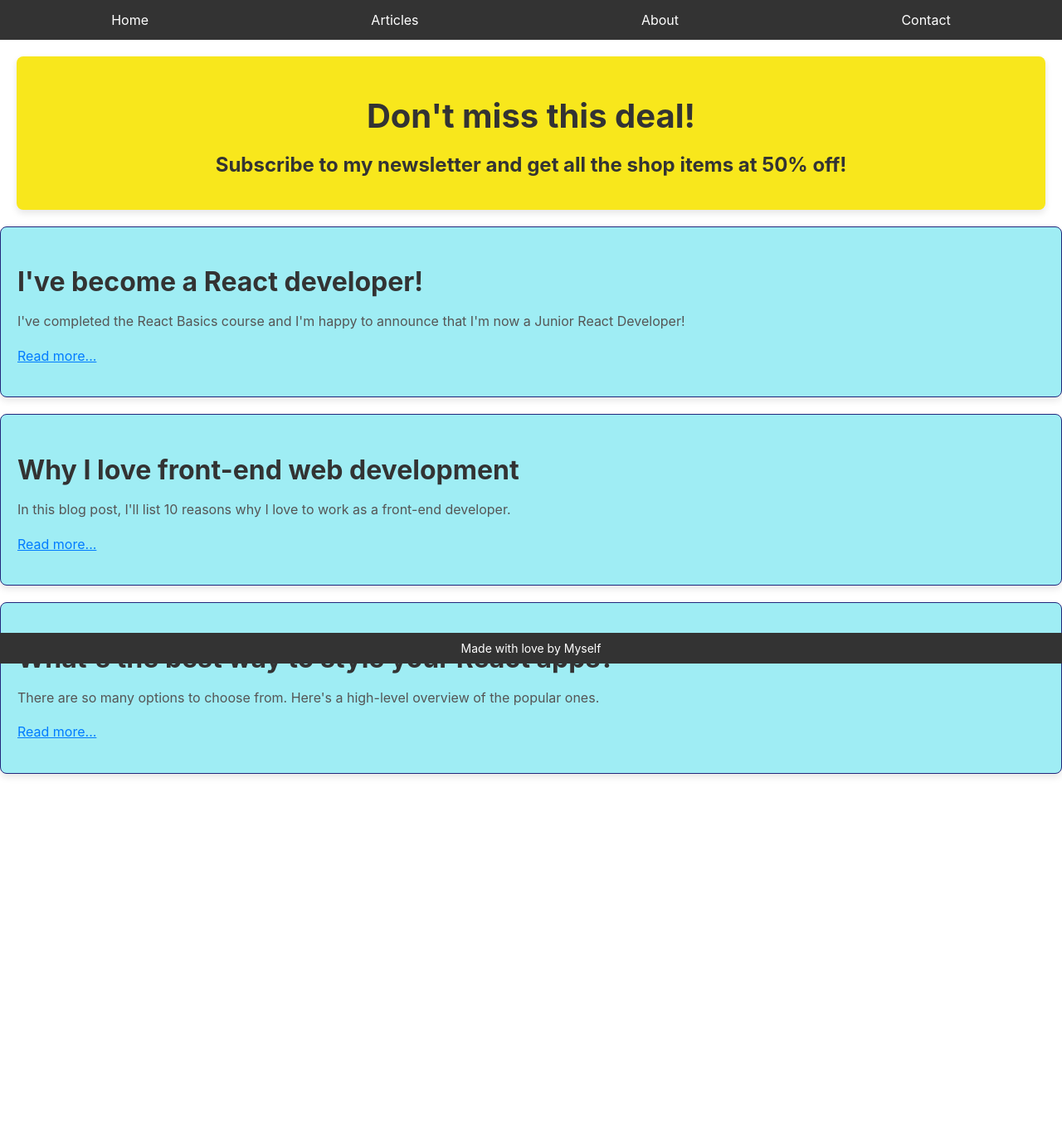
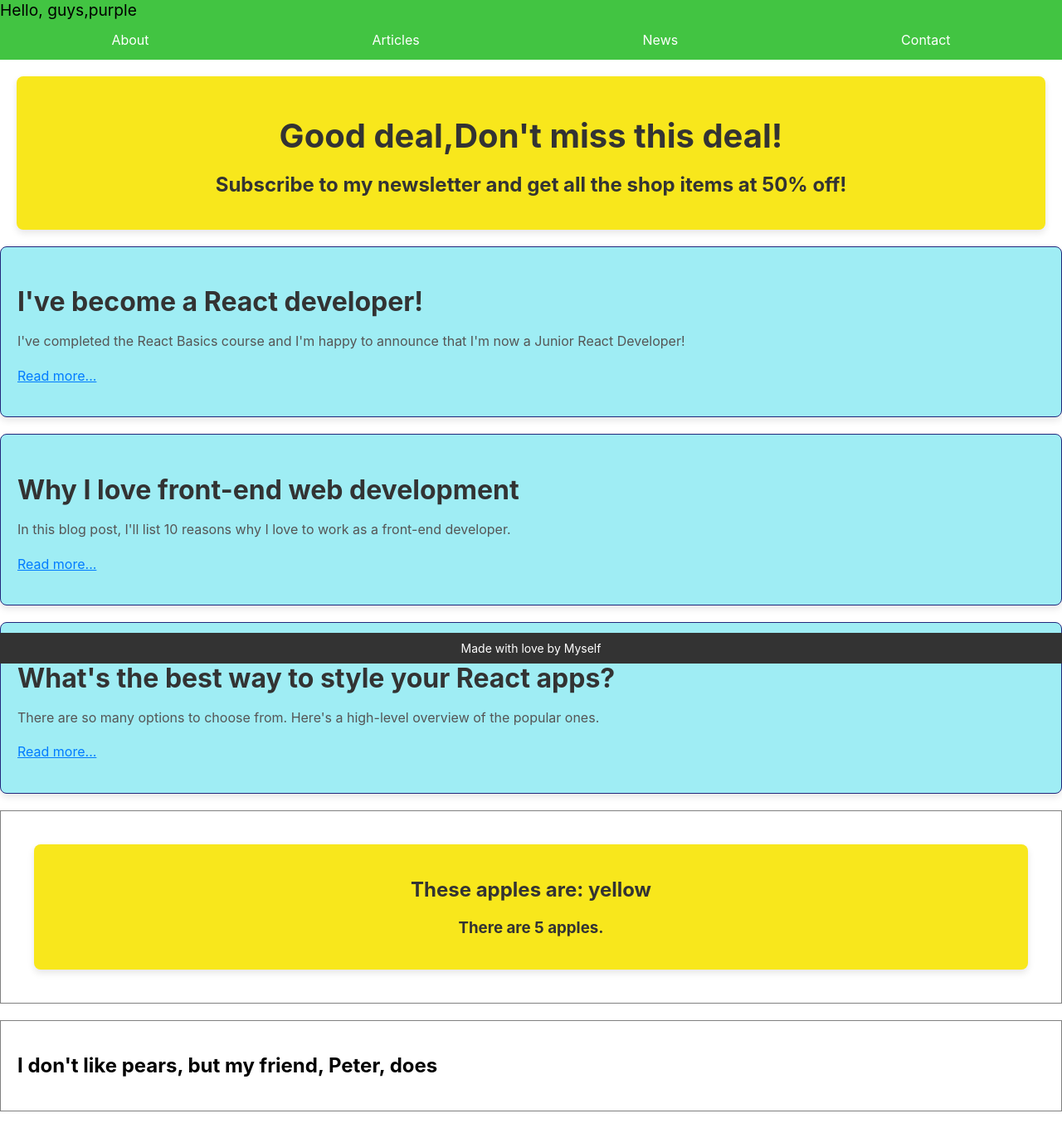
Before and after one commit to Bavanuja/first, a React (Create React App) app: page / in a window 1280 px wide. Shown: the whole page at 83% size. Before the commit the page ends 953 px from the top, so only its background shows below. Built offline with nearby package versions, Linux system fonts and the light colour scheme.

Commit message:
import new components

```diff
--- a/src/App.js
+++ b/src/App.js
@@ -6,17 +6,22 @@ import Intro1 from './Components/Intro1';
 import Intro2 from './Components/Intro2';
 import Intro3 from './Components/Intro3';
 import Footer from './Components/Footer';
+import Bag from './Components/Bag';
+import Apples from './Components/Apples';
+import Pears from './Components/Pears';
 
 
 function App() {
    return (
     <div className="App">
-      <Nav  />
-      <Promo />
+      <Nav name="guys" color="purple" first="About" second="Articles" third="News" fourth="Contact"/>
+      <Promo note="Good deal"/>
       <Intro1 />
       <Intro2 />
       <Intro3 />
       <Footer />
+      <Bag children={<Apples color="yellow" number="5" />} />
+      <Bag children={<Pears friend="Peter" />} />
     </div>
   );
 }
--- /dev/null
+++ b/src/Components/Apples.js
@@ -0,0 +1,14 @@
+import React from 'react';
+function Apples(props) {
+      return (
+        <div className="promo-section">
+            <div>
+                <h2>These apples are: {props.color}</h2>
+                </div>
+                <div>
+                <h3>There are {props.number} apples.</h3>
+            </div>
+        </div>
+      )
+    }
+    export default Apples;
--- /dev/null
+++ b/src/Components/Bag.js
@@ -0,0 +1,15 @@
+import React from 'react';
+function Bag(props) {
+    const bag = {
+        padding: "20px",
+        border: "1px solid gray",
+        background: "#fff",
+        margin: "20px 0"
+    }
+    return (
+        <div style={bag}>
+            {props.children}
+        </div>
+    )
+}
+export default Bag
--- a/src/Components/Nav.css
+++ b/src/Components/Nav.css
@@ -2,7 +2,7 @@
 
 /* Style for the main navigation */
 .main-nav {
-    background-color: #333;
+    background-color: #42c442;
     overflow: hidden;
 }
 
@@ -19,7 +19,7 @@
 }
 
 .main-nav li a {
-    display: block;
+    display: flex;
     color: white;
     text-align: center;
     padding: 14px 20px;
@@ -29,3 +29,21 @@
 .main-nav li a:hover {
     background-color: #111;
 }
+.greeting {
+    margin-right: 20px;
+    font-size: 1.2em;
+  }
+  .main-nav-menu {
+    display: flex;
+    list-style-type: none;
+    margin: 0;
+    padding: 0;
+  }
+    .navbar-item {
+        margin: 0 15px;
+        font-size: 1em;
+    }
+    .navbar-item a {
+        text-decoration: none;
+        color: #333;
+      }
--- a/src/Components/Nav.js
+++ b/src/Components/Nav.js
@@ -2,15 +2,19 @@ import React from 'react';
 
 import './Nav.css';  // Adjust the path according to your project structure
 
-function Nav() {
+function Nav(props) {
+    console.log(props)
     return (
         <nav className="main-nav">
-            <ul>
-                <li><a href="#home">Home</a></li>
-                <li><a href="#articles">Articles</a></li>
-                <li><a href="#about">About</a></li>
-                <li><a href="#contact">Contact</a></li>
+           <div className="greeting">Hello, {props.name},{props.color}</div>
+
+             <ul className="main-nav-menu">
+             <li className="navbar-item"><a href="#home">{props.first}</a></li>
+             <li className="navbar-item"><a href="#articles">{props.second}</a></li>
+             <li className="navbar-item"><a href="#about">{props.third}</a></li>
+             <li className="navbar-item"><a href="#contact">{props.fourth}</a></li>
             </ul>
+
         </nav>
     );
 }
--- /dev/null
+++ b/src/Components/Pears.js
@@ -0,0 +1,8 @@
+import React from 'react';
+function Pears(props) {
+      return (
+        <h2>I don't like pears, but my friend, {props.friend}, does</h2>
+      )
+    }
+
+    export default Pears;
--- a/src/Components/Promo.js
+++ b/src/Components/Promo.js
@@ -1,12 +1,13 @@
 import React from 'react';
 import './Promo.css';  // Adjust the path according to your project structure
 
-function Promo() {
+function Promo(props) {
+    console.log(props);
     return (
         <div className="promo-section">
-            <div>
-                <h1>Don't miss this deal!</h1>
-            </div>
+            <>
+                <h1>{props.note},Don't miss this deal!</h1>
+            </>
             <div>
                 <h2>Subscribe to my newsletter and get all the shop items at 50% off!</h2>
             </div>
```
